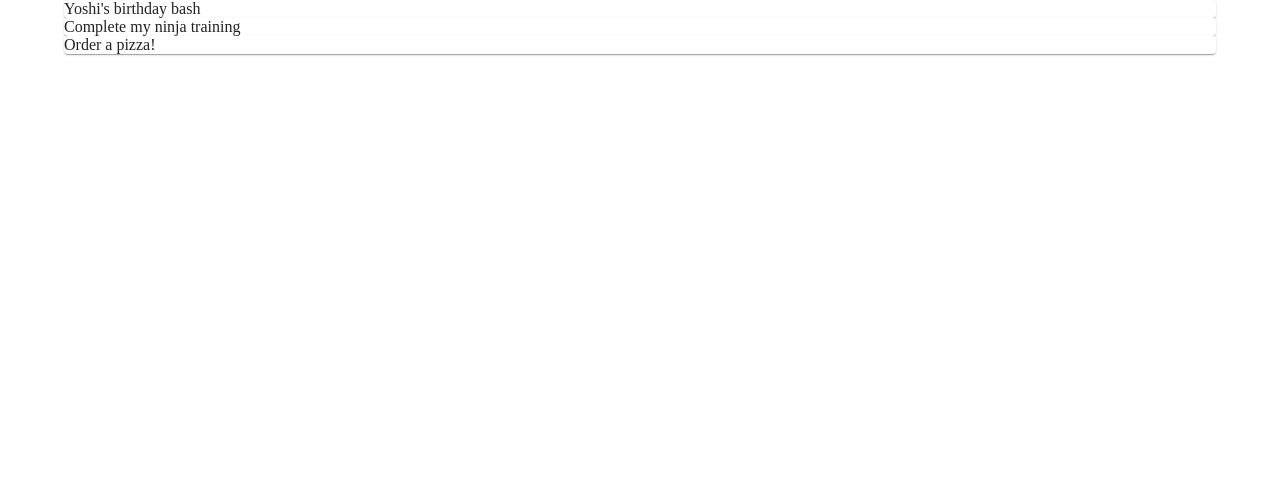
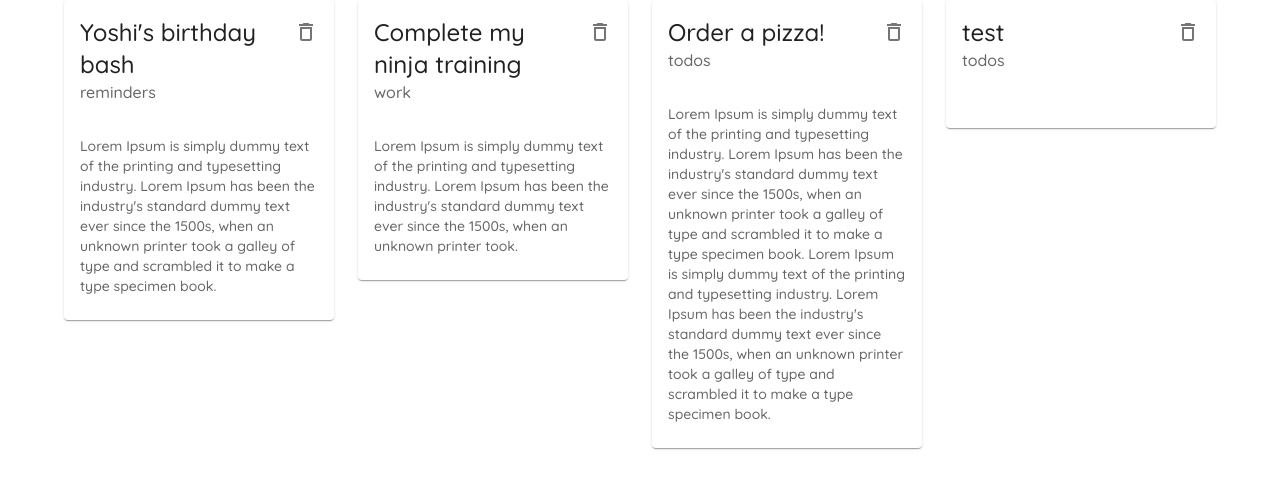
Before and after one commit to pratap360/materialui-pract, a React (Create React App) app: page / in a window 1280 px wide. Shown: the top 488 px of the page. Built offline with nearby package versions, Linux system fonts and the light colour scheme; data requests are answered from the project's data file.

Commit message:
cards and data deleting

```diff
--- a/data/db.json
+++ b/data/db.json
@@ -19,6 +19,9 @@
       "id": 3
     },
     {
+      "title": "test",
+      "detail": "test",
+      "category": "todos",
       "id": 4
     }
   ]
--- /dev/null
+++ b/src/components/NoteCard.js
@@ -0,0 +1,33 @@
+import React from 'react';
+import Card from '@mui/material/Card';
+import CardHeader from '@mui/material/CardHeader';
+import CardContent from '@mui/material/CardContent';
+import { IconButton, Typography } from '@mui/material';
+import DeleteOutlinedIcon from '@mui/icons-material/DeleteOutlined';
+
+export default function NoteCard({ note, handleDelete }) {
+
+
+    return (
+        <div>
+            <Card>
+                <CardHeader
+                action={
+                    <IconButton onClick={() => handleDelete(note.id)}>
+                        <DeleteOutlinedIcon />
+                    </IconButton>
+                }
+                title={note.title}
+                subheader={note.category}
+                />
+                <CardContent>
+                    <Typography variant='body2' color='textSecondary'>
+                    {note.details}
+                    </Typography>
+                </CardContent>
+            </Card>
+            {/* {note.title} */}
+            {/* {note.category} */}
+        </div>
+     );
+}
--- a/src/pages/Create.js
+++ b/src/pages/Create.js
@@ -47,7 +47,7 @@ export default function Create() {
     if (title && detail) {
       fetch('http://localhost:8000/notes',{
         method:'POST',
-        headers:{"Content-type":"application/jsons"},
+        headers:{"Content-type":"application/json"},
         body:JSON.stringify({title,detail,category})
         // redirect to home page after detials fill
       }).then(() => history.push('/'))
--- a/src/pages/Notes.js
+++ b/src/pages/Notes.js
@@ -1,6 +1,6 @@
 import { Container, Grid, Paper } from '@mui/material'
 import React, { useEffect, useState } from 'react'
-
+import NoteCard from '../components/NoteCard'
 
 export default function Notes() {
 
@@ -11,6 +11,17 @@ export default function Notes() {
       .then(res => res.json())
       .then(data => setNotes(data))
   }, [])
+
+
+  const handleDelete  = async(id) => {
+    await fetch('http://localhost:8000/notes/' , + id,{
+      method:"DELETE"
+    })
+
+    const newNotes = notes.filter(note => note.id != id )
+    setNotes(newNotes)
+
+  }
 
   return (
     <Container>
@@ -30,10 +41,11 @@ export default function Notes() {
         </Grid>
       </Grid> */}
 
-    <Grid>
+    <Grid container spacing={3}>
       {notes.map(note => (
-        <Grid key={note.id} item xs={12} sm={6} md={3}>
-        <Paper>{note.title}</Paper>
+        <Grid item key={note.id} sm={6} md={3}>
+        {/* <Paper>{note.title}</Paper> */}
+        <NoteCard note={note} handleDelete={handleDelete} />
         </Grid>
         ))}
         </Grid>
```
